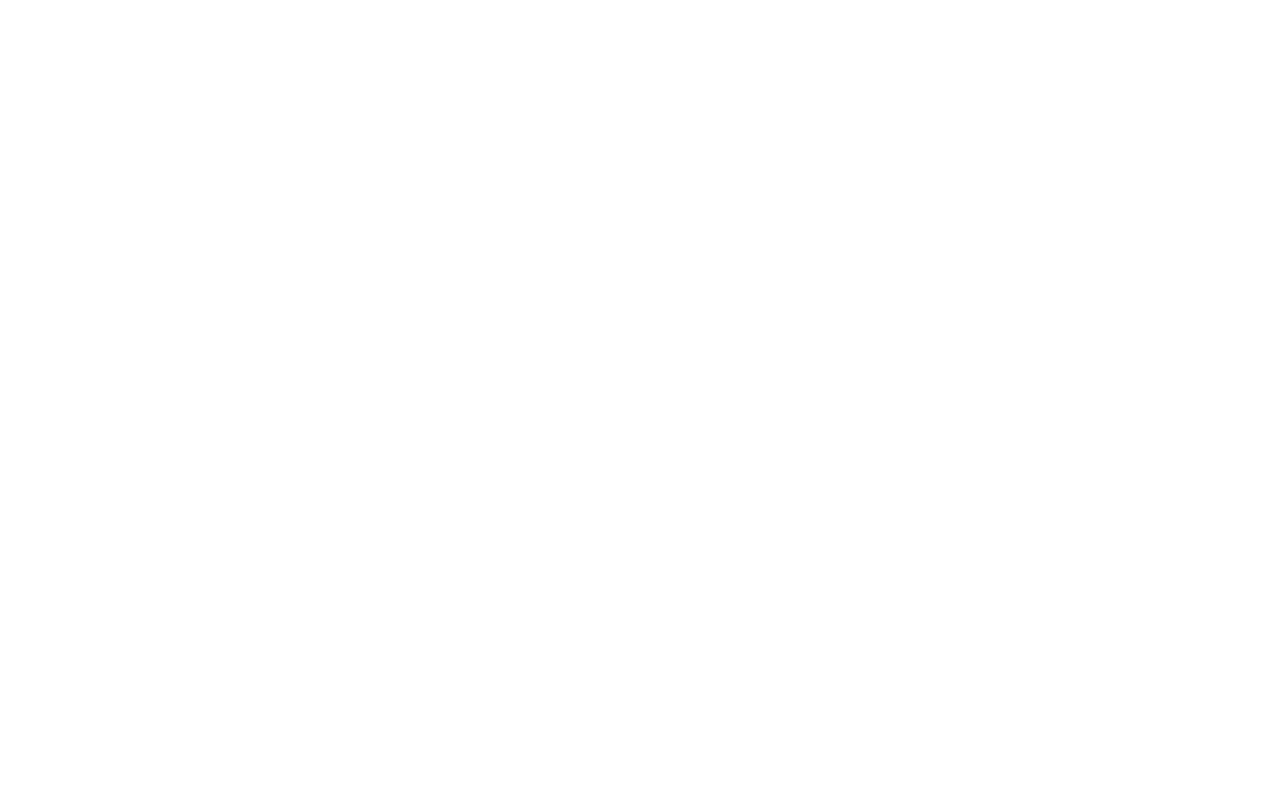
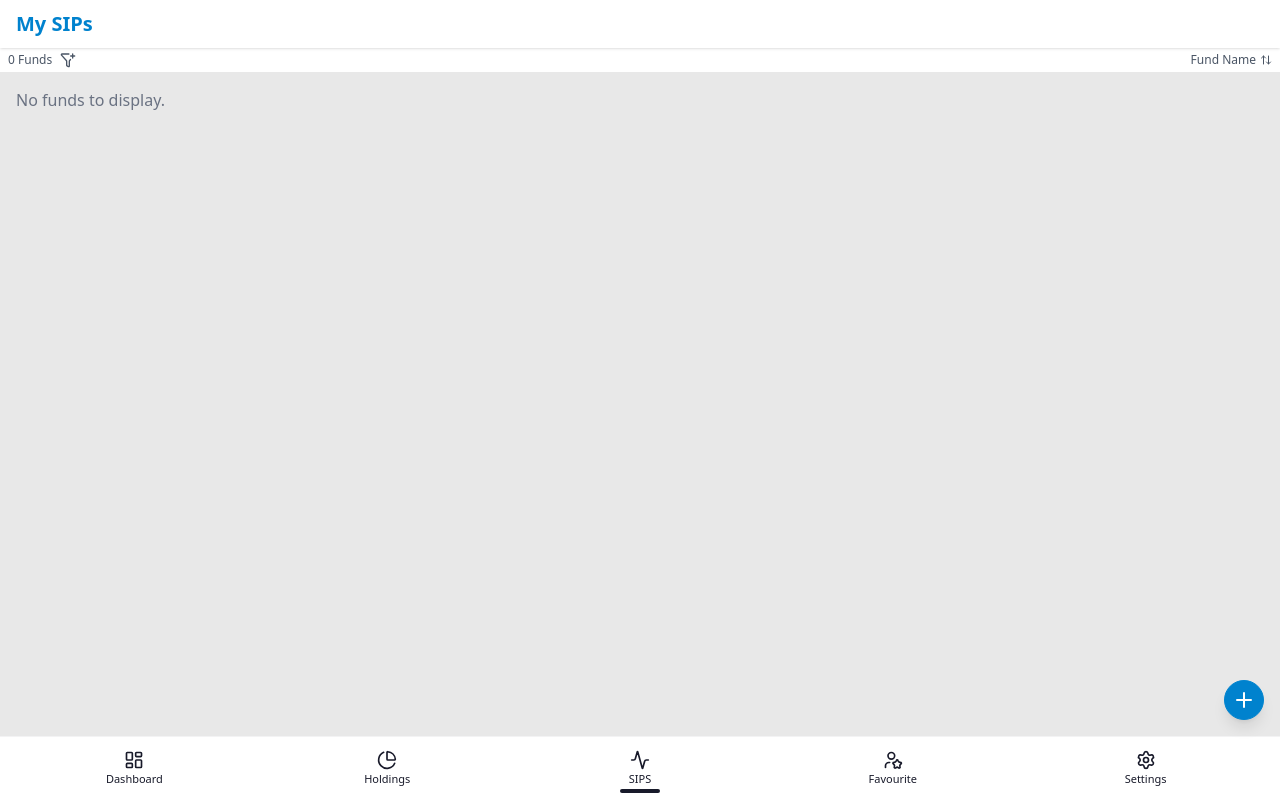
Before and after one commit to ajayg415/my-mf-app, a React (Vite) app: page /sips in a window 1280 px wide. Before the commit this address had no page. Built offline with nearby package versions, Linux system fonts and the light colour scheme.

Commit message:
added sip tab

```diff
--- a/src/App.jsx
+++ b/src/App.jsx
@@ -6,6 +6,7 @@
 import Dashboard from './components/dashboard/Dashboard.jsx';
 import Holdings from './components/holdings/Holdings.jsx';
 import Favourite from './components/favourite/Favourite.jsx';
+import Sips from './components/sips/Sips.jsx';
 import Settings from './components/settings/Settings.jsx';
 
 import { setUserData } from './store/mf/mfSlice.js';
@@ -31,6 +32,7 @@
 				<Route path="/" element={<Dashboard />} />
 				<Route path="/dashboard" element={<Dashboard />} />
 				<Route path="/holdings" element={<Holdings />} />
+				<Route path="/sips" element={<Sips />} />
 				<Route path="/favourite" element={<Favourite />} />
 				<Route path="/settings" element={<Settings />} />
 			</Route>
--- a/src/components/BottomNav.jsx
+++ b/src/components/BottomNav.jsx
@@ -1,5 +1,5 @@
 import { NavLink } from "react-router";
-import { LayoutDashboard, PieChart, UserStar, Settings } from "lucide-react";
+import { LayoutDashboard, PieChart, Activity, UserStar, Settings } from "lucide-react";
 
 const BottomNav = () => {
     return (
@@ -20,6 +20,14 @@
                 <span className="dock-label">Holdings</span>
             </NavLink>
 
+
+            <NavLink
+                to="/sips"
+                className={({ isActive }) => isActive ? "dock-active dock-item" : "dock-item"}
+            >
+                <Activity size={20} />
+                <span className="dock-label">SIPS</span>
+            </NavLink>
 
             <NavLink
                 to="/favourite"
--- a/src/components/MainLayout.jsx
+++ b/src/components/MainLayout.jsx
@@ -27,6 +27,8 @@
         return "Dashboard";
       case "/holdings":
         return "My Holdings";
+      case "/sips":
+        return "My SIPs";
       case "/settings":
         return "Settings";
       case "/favourite":
@@ -36,7 +38,7 @@
     }
   };
 
-  const showFundsSubHeader = ["/holdings", "/favourite"].includes(
+  const showFundsSubHeader = ["/holdings", "/sips", "/favourite"].includes(
     location.pathname
   );
 
--- /dev/null
+++ b/src/components/sips/Sips.jsx
@@ -0,0 +1,32 @@
+import { useState } from "react";
+import AddFund from "../common/AddFund";
+import FundCard from "../common/FundCard";
+import { useSelector, useDispatch } from "react-redux";
+
+import { setActiveDataCount } from "../../store/mf/mfSlice";
+
+const Sips = () => {
+    const [activeFund, setActiveFund] = useState({});
+    const dispatch = useDispatch();
+    const funds = useSelector((state) => state.mf.userData.funds || []);
+    const sipFunds = funds.filter((fund) => fund.isSip === true);
+
+    dispatch(setActiveDataCount(sipFunds.length));
+
+    return (
+        <section className="sips-section">
+            <AddFund fundDetails={activeFund} onClose={() => setActiveFund({})} />
+            {sipFunds && sipFunds.length > 0 ? (
+                <div className="grid grid-cols-1 md:grid-cols-2 lg:grid-cols-3 gap-4">
+                    {sipFunds.map((fund, index) => (
+                        <FundCard key={`${fund.isin}-${index}`} fund={fund} onEdit={() => setActiveFund(fund)} />
+                    ))}
+                </div>
+            ) : (
+                <p className="text-gray-500">No funds to display.</p>
+            )}
+        </section>
+    );
+};
+
+export default Sips;
--- a/src/routes.js
+++ b/src/routes.js
@@ -2,6 +2,7 @@
 
 import Dashboard from "./dashboard/Dashboard.jsx";
 import Settings from "./settings/Settings.jsx";
+import Sips from "./sips/Sips.jsx";
 
 export const router = createBrowserRouter([
     {
@@ -13,6 +14,10 @@
         Component: Dashboard
     },
     {
+        path: '/sips',
+        Component: Sips
+    },
+    {
         path: '/settings',
         Component: Settings
     }
```
